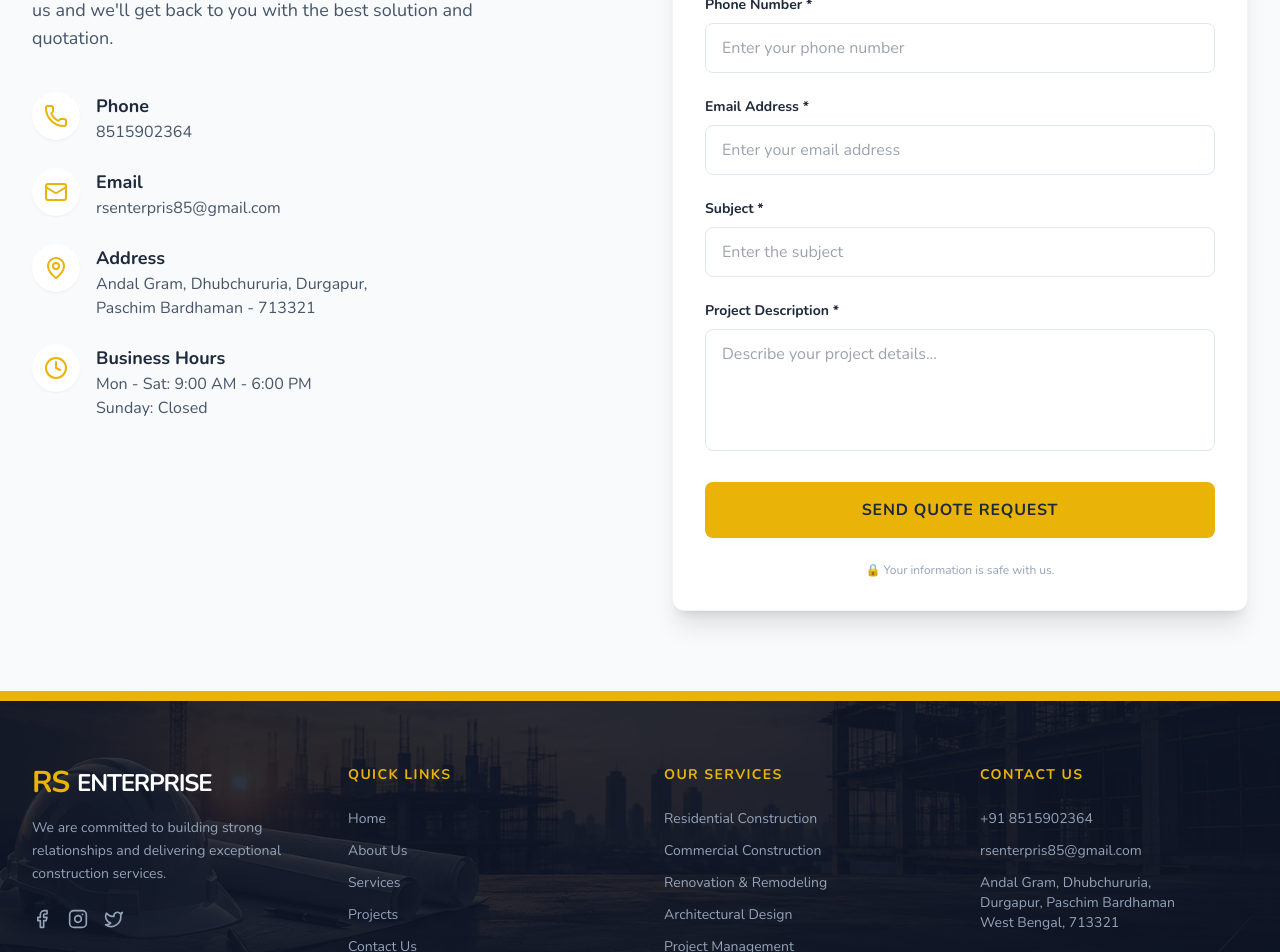
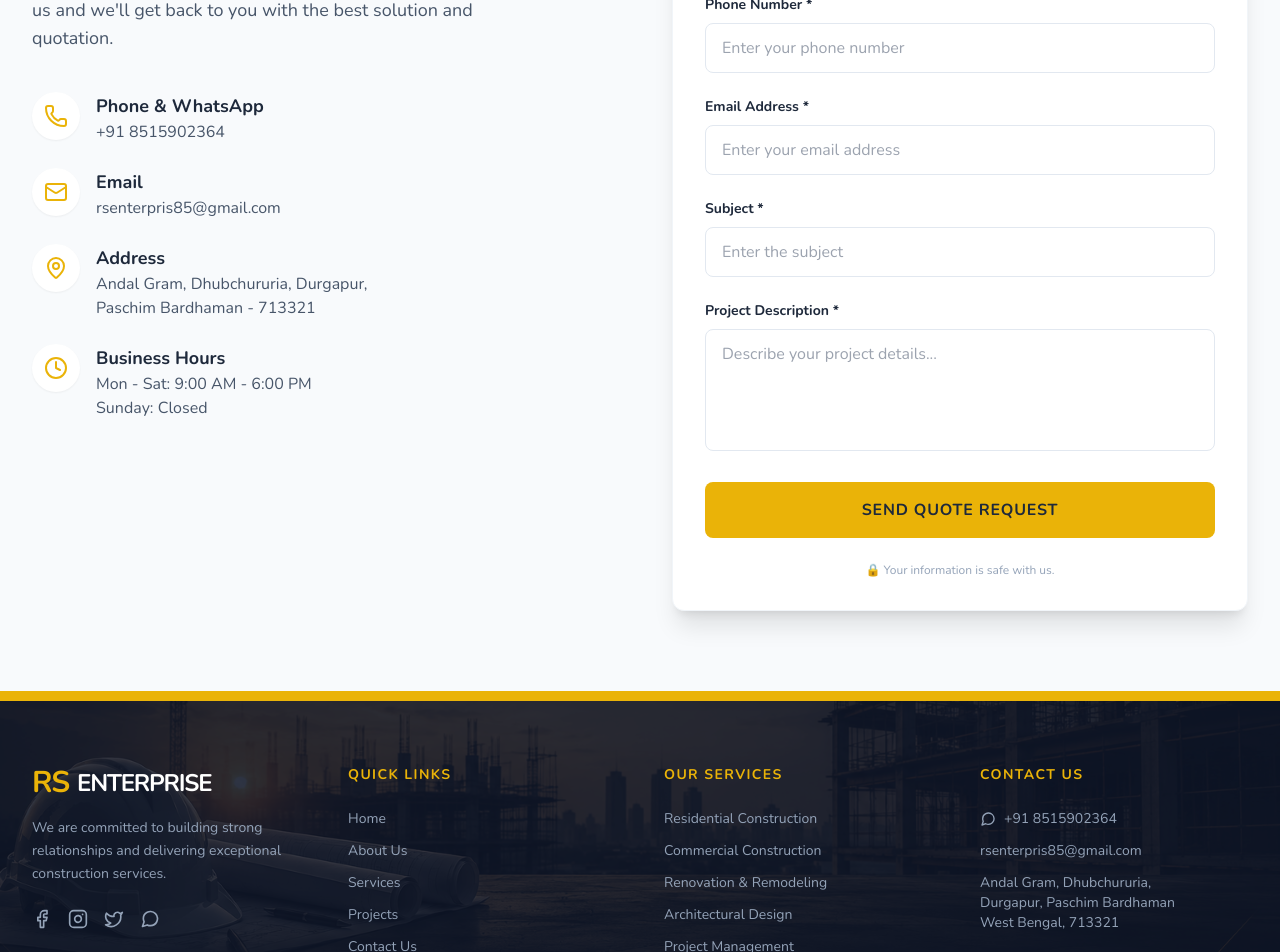
Before and after one commit to Rahulpal349/RS-Enterprise, a Next.js app: page /quote in a window 1280 px wide. Shown: the part 300-1252 px from the top of the page. Built offline with nearby package versions, Linux system fonts and the light colour scheme.

Commit message:
feat: add Footer and Contact components

```diff
--- a/src/components/Contact.tsx
+++ b/src/components/Contact.tsx
@@ -34,8 +34,12 @@
                   <Phone size={24} />
                 </div>
                 <div>
-                  <h4 className="font-bold text-secondary text-lg">Phone</h4>
-                  <p className="text-slate-600">8515902364</p>
+                  <h4 className="font-bold text-secondary text-lg">Phone & WhatsApp</h4>
+                  <p className="text-slate-600">
+                    <a href="https://wa.me/918515902364" target="_blank" rel="noopener noreferrer" className="hover:text-green-600 transition-colors">
+                      +91 8515902364
+                    </a>
+                  </p>
                 </div>
               </div>
 
--- a/src/components/Footer.tsx
+++ b/src/components/Footer.tsx
@@ -16,6 +16,12 @@
 const TwitterIcon = ({ size = 20 }) => (
   <svg width={size} height={size} viewBox="0 0 24 24" fill="none" stroke="currentColor" strokeWidth="2" strokeLinecap="round" strokeLinejoin="round">
     <path d="M22 4s-.7 2.1-2 3.4c1.6 10-9.4 17.3-18 11.6 2.2.1 4.4-.6 6-2C3 15.5.5 9.6 3 5c2.2 2.6 5.6 4.1 9 4-.9-4.2 4-6.6 7-3.8 1.1 0 3-1.2 3-1.2z"/>
+  </svg>
+);
+
+const WhatsappIcon = ({ size = 20 }) => (
+  <svg width={size} height={size} viewBox="0 0 24 24" fill="none" stroke="currentColor" strokeWidth="2" strokeLinecap="round" strokeLinejoin="round">
+    <path d="M21 11.5a8.38 8.38 0 0 1-.9 3.8 8.5 8.5 0 0 1-7.6 4.7 8.38 8.38 0 0 1-3.8-.9L3 21l1.9-5.7a8.38 8.38 0 0 1-.9-3.8 8.5 8.5 0 0 1 4.7-7.6 8.38 8.38 0 0 1 3.8-.9h.5a8.48 8.48 0 0 1 8 8v.5z"/>
   </svg>
 );
 
@@ -48,6 +54,7 @@
               <a href="#" className="text-slate-400 hover:text-primary transition-colors"><FacebookIcon size={20} /></a>
               <a href="#" className="text-slate-400 hover:text-primary transition-colors"><InstagramIcon size={20} /></a>
               <a href="#" className="text-slate-400 hover:text-primary transition-colors"><TwitterIcon size={20} /></a>
+              <a href="https://wa.me/918515902364" target="_blank" rel="noopener noreferrer" className="text-slate-400 hover:text-green-500 transition-colors" title="Chat on WhatsApp"><WhatsappIcon size={20} /></a>
             </div>
           </div>
 
@@ -76,7 +83,11 @@
           <div>
             <h4 className="text-primary font-bold uppercase tracking-widest text-sm mb-6">Contact Us</h4>
             <ul className="space-y-3 text-sm text-slate-400">
-              <li>+91 8515902364</li>
+              <li>
+                <a href="https://wa.me/918515902364" target="_blank" rel="noopener noreferrer" className="hover:text-green-500 transition-colors flex items-center gap-2">
+                  <WhatsappIcon size={16} /> +91 8515902364
+                </a>
+              </li>
               <li>rsenterpris85@gmail.com</li>
               <li>Andal Gram, Dhubchururia,<br/>Durgapur, Paschim Bardhaman<br/>West Bengal, 713321</li>
               <li className="pt-2 text-primary">GSTN: 19AKFR3327G1ZO</li>
```
